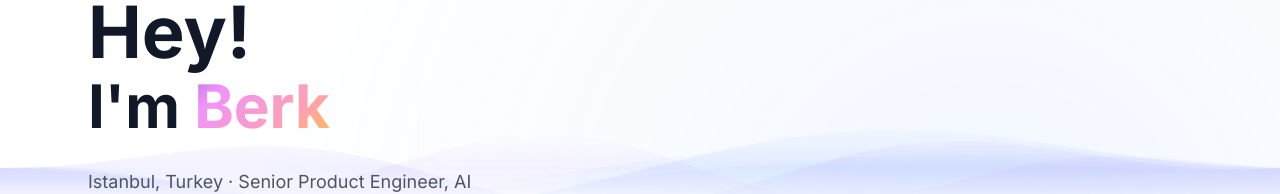
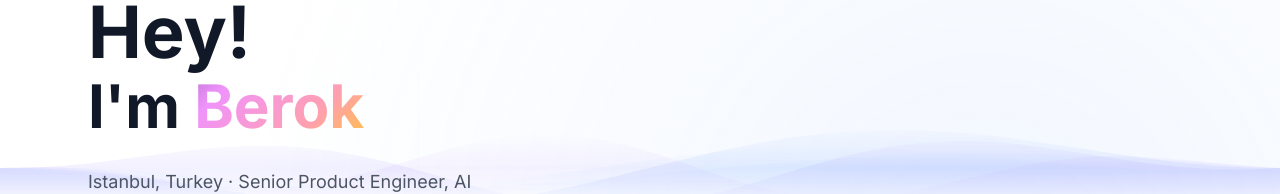
Before and after one commit to berkdurmus/berkdurmus.com, a Next.js app: page / in a window 1280 px wide. Shown: the part 132-326 px from the top of the page. Built offline with nearby package versions, Linux system fonts and the light colour scheme; no server answers.

Commit message:
style: update hero name text on / from Berk to Berok
update displayed name in homepage hero heading.

Co-authored-by: Berk Durmus <hello@berkdurmus.com>

```diff
--- a/src/app/page.tsx
+++ b/src/app/page.tsx
@@ -158,7 +158,7 @@ export default function Home() {
               <span className="text-gray-900 dark:text-gray-100">
                 I&apos;m{" "}
               </span>
-              <span className="gradient-text">Berk</span>
+              <span className="gradient-text">Berok</span>
             </h2>
             <p className="text-base md:text-lg text-gray-600 dark:text-gray-300 -mt-12">
               Istanbul, Turkey · Senior Product Engineer, AI
```
